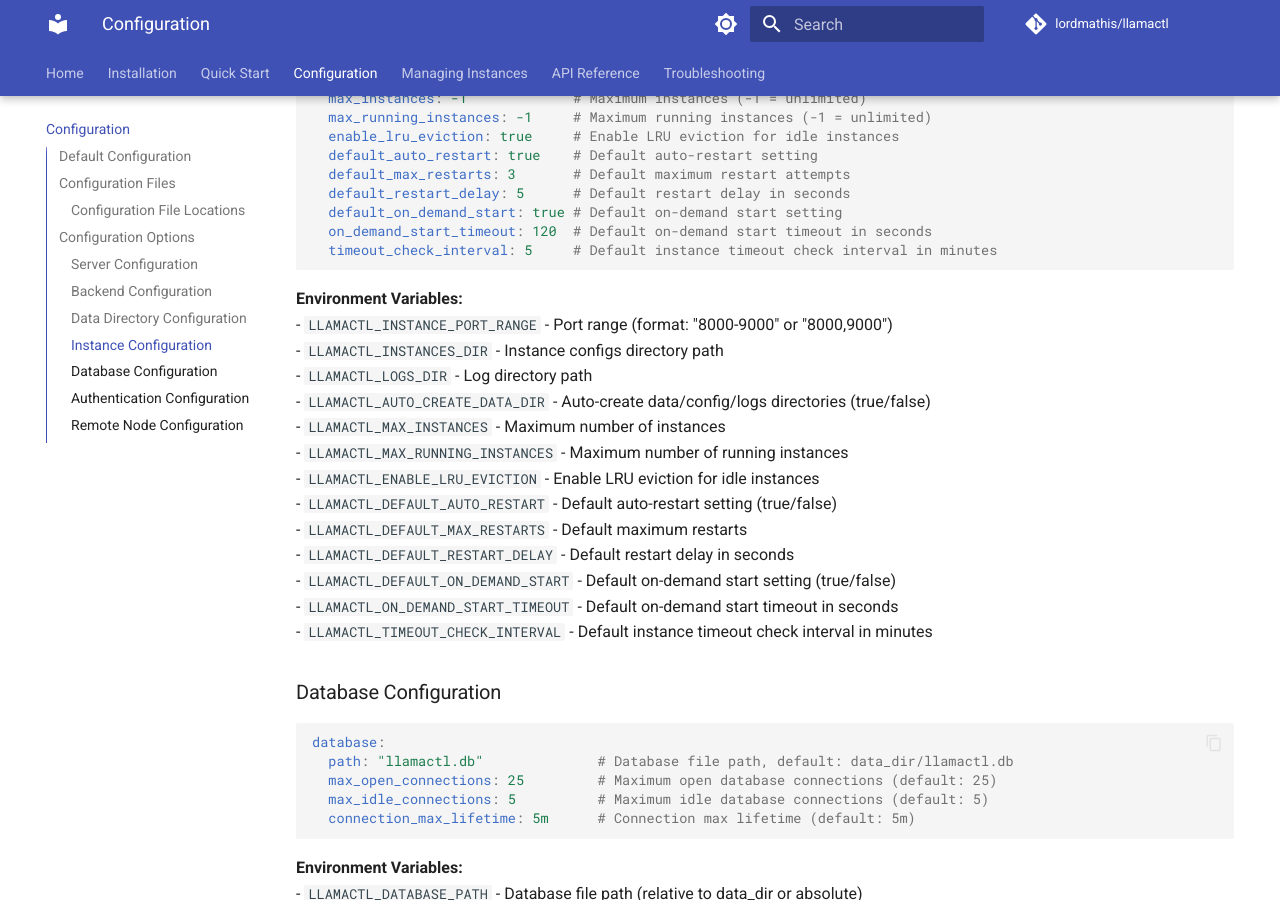
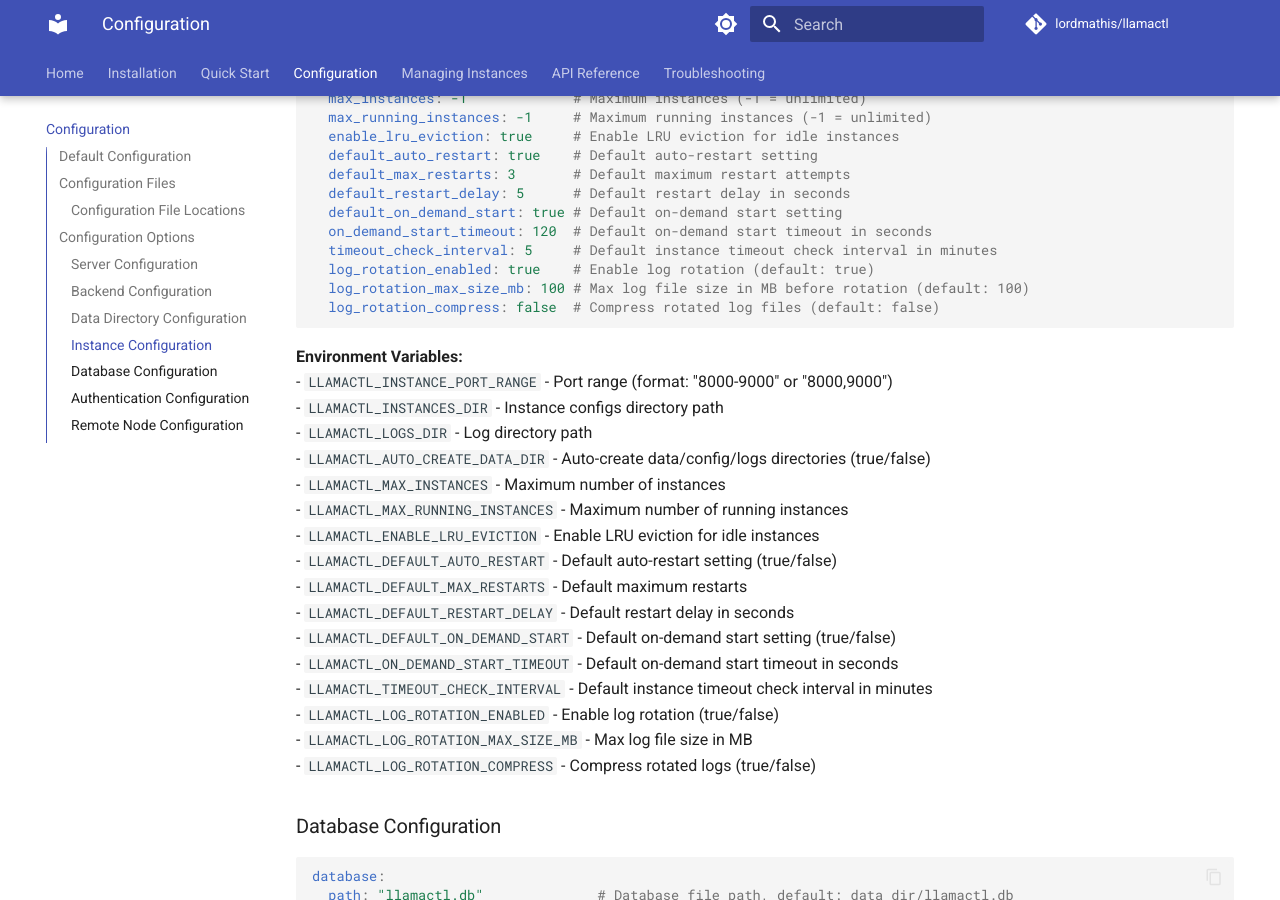
Before and after one commit to lordmathis/llamactl, an MkDocs documentation site: the page built from docs/configuration.md, in a window 1280 px wide and 900 px high, scrolled down 4873 px. Built offline with MkDocs 1.6.1 and Material for MkDocs 9.7.7, drawn with Linux system fonts in a browser that asks for light colours; comment, search, counter and statistics services are not loaded; the version menu is left out.

Commit message:
Document new log rotation config options

````diff
--- a/docs/configuration.md
+++ b/docs/configuration.md
@@ -230,6 +230,9 @@ instances:
   default_on_demand_start: true # Default on-demand start setting
   on_demand_start_timeout: 120  # Default on-demand start timeout in seconds
   timeout_check_interval: 5     # Default instance timeout check interval in minutes
+  log_rotation_enabled: true    # Enable log rotation (default: true)
+  log_rotation_max_size_mb: 100 # Max log file size in MB before rotation (default: 100)
+  log_rotation_compress: false  # Compress rotated log files (default: false)
 ```
 
 **Environment Variables:**
@@ -246,6 +249,9 @@ instances:
 - `LLAMACTL_DEFAULT_ON_DEMAND_START` - Default on-demand start setting (true/false)
 - `LLAMACTL_ON_DEMAND_START_TIMEOUT` - Default on-demand start timeout in seconds
 - `LLAMACTL_TIMEOUT_CHECK_INTERVAL` - Default instance timeout check interval in minutes
+- `LLAMACTL_LOG_ROTATION_ENABLED` - Enable log rotation (true/false)
+- `LLAMACTL_LOG_ROTATION_MAX_SIZE_MB` - Max log file size in MB
+- `LLAMACTL_LOG_ROTATION_COMPRESS` - Compress rotated logs (true/false)
 
 ### Database Configuration
 
````
Also changed, not shown: README.md (+3 -0 lines).
